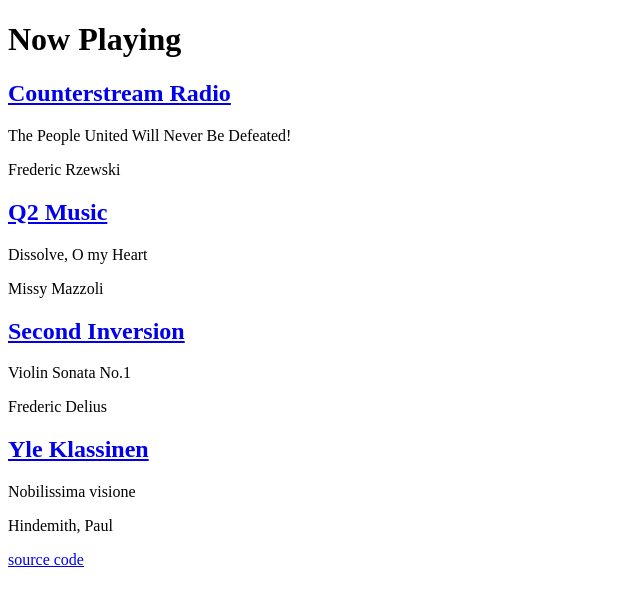
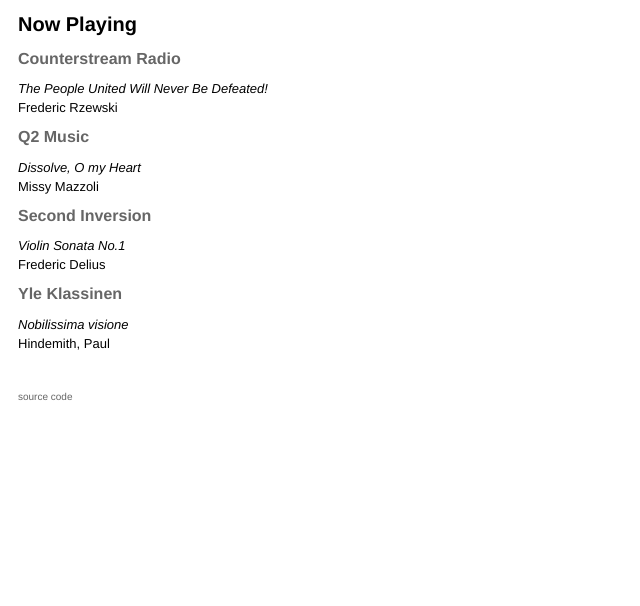
Before and after one commit to bhoggard/nowplaying-go, a plain HTML site: page tmpl/index.html in a window 1280 px wide. Shown: the whole page, without its empty margins (0-640 px from the left). Drawn offline with Linux system fonts and the light colour scheme.

Commit message:
add css serving from static dir

```diff
--- /dev/null
+++ b/static/screen.css
@@ -0,0 +1,25 @@
+body {
+    font-family: 'Helvetica Neue', Helvetica, Arial, sans-serif;
+    font-size: 13px;
+    padding: 0 10px;
+}
+
+h1 {
+    font-size: 20px;
+}
+
+
+h2 {
+    font-size: 16px;
+}
+
+a { color: #666; text-decoration: none; }
+
+p { margin: 4px 0px; padding: 0; }
+
+p.title { font-style: italic; }
+
+#source-code {
+  margin-top: 40px;
+  font-size: 10px;
+}
--- a/tmpl/index.html
+++ b/tmpl/index.html
@@ -4,7 +4,7 @@
   <meta name="viewport" content="width=device-width, initial-scale=1">
   <title>Now Playing</title>
   <meta name="description" content="one-page clojure application to show what's playing on my favorite classical stations">
-  <link rel="stylesheet" type="text/css" href="/css/screen.css">
+  <link rel="stylesheet" type="text/css" href="/static/screen.css">
 </head>
 <body>
   <h1>Now Playing</h1>
```
Also changed, not shown: 1 other file.
